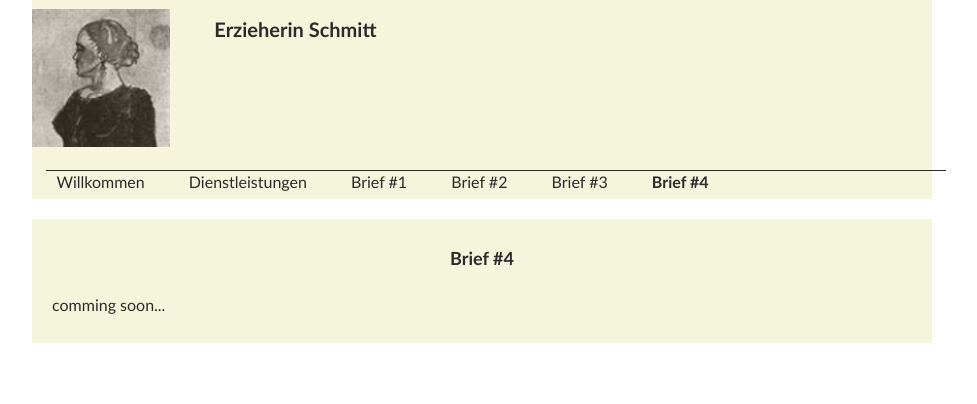
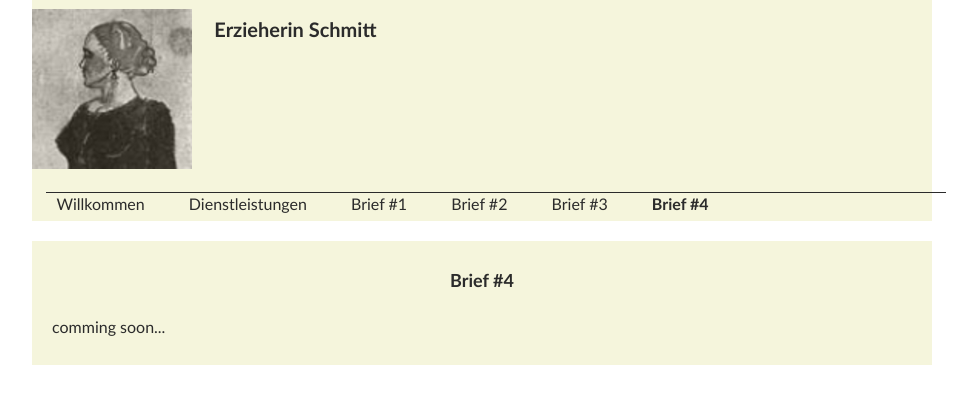
Before and after one commit to richardtraindl/tierarztpraxis-kaiserstrasse.at, a Jekyll site: the page built from xyz123/Schmitt/brief4.html, in a window 1280 px wide. Shown: the top 404 px of the page, without its empty margins (158-1135 px from the left). Built offline with Jekyll 4.4.1, drawn with Linux system fonts in a browser that asks for light colours.

Commit message:
customize

```diff
--- a/styles/guestall.css
+++ b/styles/guestall.css
@@ -21,10 +21,13 @@
 
 header h1 {
     padding: 10px 10px 10px 30px;
+    display: table-cell;
+    vertical-align: middle;
 }
 
 header img {
     width: 100%;
+    min-width: 160px;
     /* padding: 10px 10px 10px 10px; */
 }
 
```
